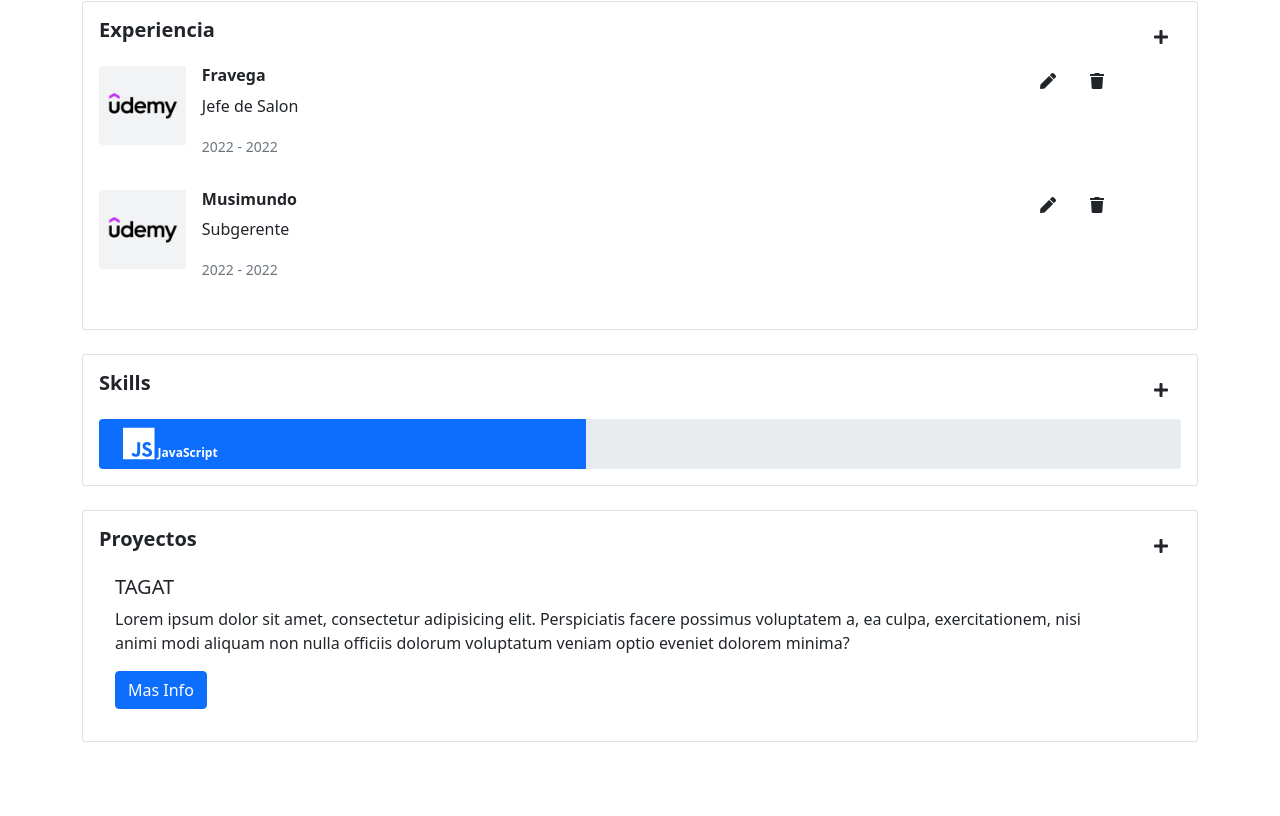
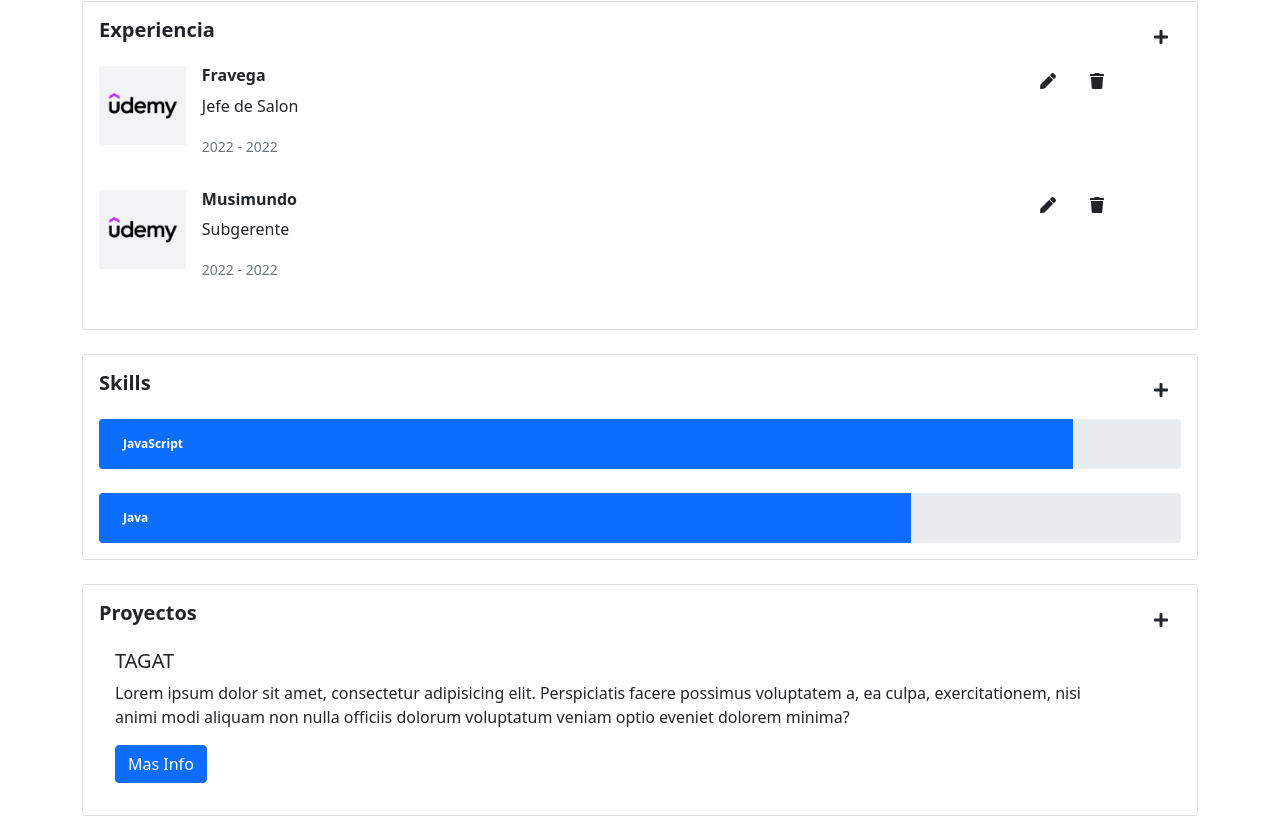
Before and after one commit to jorgepanigo/ArgentinaProgramaTPF-FrontEnd, an Angular app: page / in a window 1280 px wide. Shown: the part 1067-1883 px from the top of the page. Before the commit the page ends 1809 px from the top, so only its background shows below. Built offline with nearby package versions, Linux system fonts and the light colour scheme.

Commit message:
seccion skills bindianda para mostrar datos

```diff
--- a/src/app/components/skills/skill-item/skill-item.component.html
+++ b/src/app/components/skills/skill-item/skill-item.component.html
@@ -1,8 +1,8 @@
 <!-- Begin Skill Item -->
 <div class="progress col mt-4" style="height: 50px;">
-     <div class="progress-bar text-start px-4 fw-bolder" role="progressbar" style="width: 45%;">
+     <div class="progress-bar text-start px-4 fw-bolder" role="progressbar" style="width: {{skillItem.progress}}%;">
        <span class="">
-         <i class="fab fa-js fa-3x"></i> JavaScript
+         <!-- <i class="fab fa-js fa-3x"></i> --> {{skillItem.nombre}}
        </span>
      </div>
    </div>
--- a/src/app/components/skills/skill-item/skill-item.component.ts
+++ b/src/app/components/skills/skill-item/skill-item.component.ts
@@ -1,6 +1,6 @@
-import { Component, OnInit } from '@angular/core';
+import { Component, Input, OnInit } from '@angular/core';
+import { Skill } from 'src/app/persona.model';
 import { LoginService } from 'src/app/services/login/login.service';
-import { LoginComponent } from '../../login/login.component';
 
 @Component({
   selector: 'app-skill-item',
@@ -8,6 +8,8 @@
   styleUrls: ['./skill-item.component.css']
 })
 export class SkillItemComponent implements OnInit {
+
+  @Input() skillItem:Skill;
 
   constructor(private ls:LoginService) { }
 
--- a/src/app/components/skills/skills.component.html
+++ b/src/app/components/skills/skills.component.html
@@ -11,7 +11,10 @@
              </h5>
              <div class="col-12">
                <!-- APP_SKILL_ITEM -->
-               <app-skill-item></app-skill-item>
+               <app-skill-item
+               *ngFor="let element of skillList"
+               [skillItem]="element"
+               ></app-skill-item>
              </div>
 
 
--- a/src/app/components/skills/skills.component.ts
+++ b/src/app/components/skills/skills.component.ts
@@ -1,5 +1,7 @@
 import { Component, OnInit } from '@angular/core';
+import { Skill } from 'src/app/persona.model';
 import { LoginService } from 'src/app/services/login/login.service';
+import { PersonaService } from 'src/app/services/persona/persona.service';
 
 @Component({
   selector: 'app-skills',
@@ -8,9 +10,15 @@
 })
 export class SkillsComponent implements OnInit {
 
-  constructor(private ls:LoginService) { }
+  skillList:Skill[] = [];
+
+  constructor(private ls:LoginService,
+              private ps:PersonaService) { }
 
   ngOnInit(): void {
+
+    this.skillList = this.ps.getCV().skills;
+
   }
 
   isLoged():boolean{
--- a/src/app/persona.mock.ts
+++ b/src/app/persona.mock.ts
@@ -50,7 +50,7 @@
           {
                "id":1,
                "nombre":"JavaScript",
-               "progress":55,
+               "progress":90,
                "type":"Hard"
           },
           {
```
